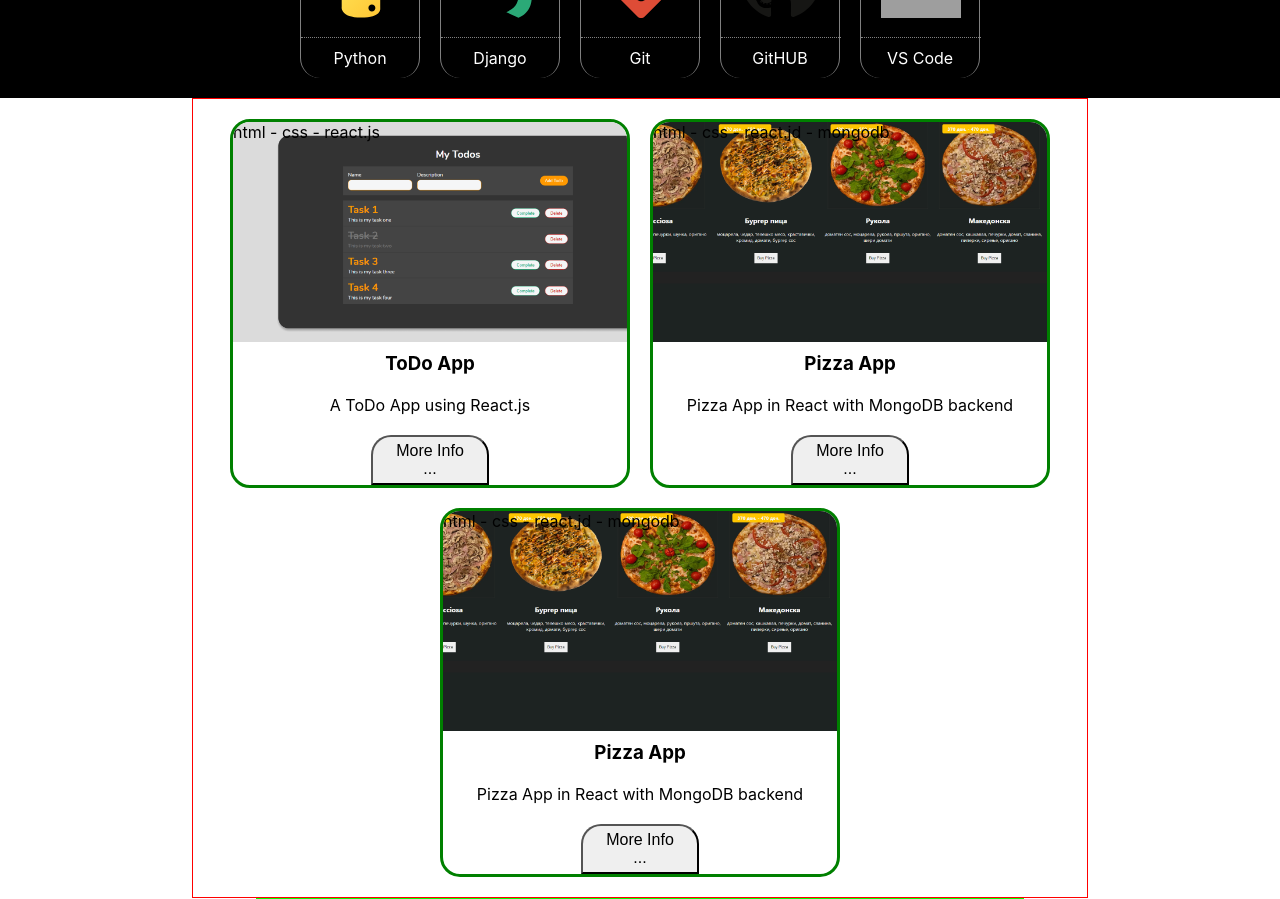
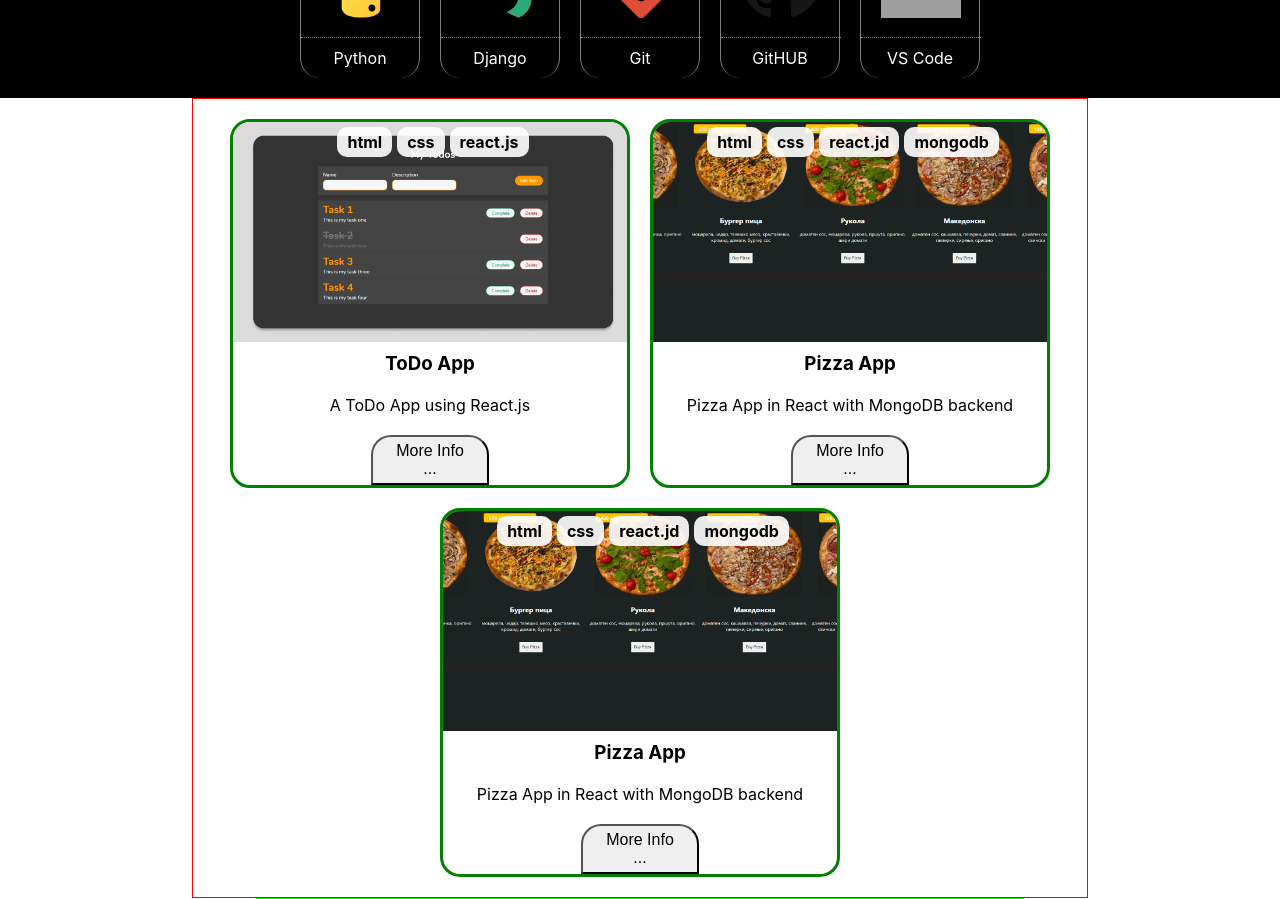
Before and after one commit to Kiril-Pavlov/portfolio-website, a React (Create React App) app: page / in a window 1280 px wide. Shown: the part 1920-2819 px from the top of the page. Built offline with nearby package versions, Linux system fonts and the light colour scheme; grey boxes are pictures that could not be loaded; a web font is replaced by a local one.

Commit message:
mapping and style to skills used in projects component

```diff
--- a/src/components/Projects.css
+++ b/src/components/Projects.css
@@ -22,7 +22,26 @@
 
 
 .skills-used{
-    width: 500px;
+    width: 400px;
+}
+
+.skills-used ul{
+    display: flex;
+    flex-direction: row;
+    align-items: center;
+    justify-content: center;
+    grid-gap: 5px;
+    padding: 5px;
+    list-style: none;
+}
+
+.skills-used-list-item{
+    background-color: rgba(255, 255, 255, 0.9);
+    text-align: center;
+    padding: 5px 10px;
+    border-radius: 10px;
+    color: black;
+    font-weight: 700;
 }
 
 .short-description{
--- a/src/components/Projects.js
+++ b/src/components/Projects.js
@@ -37,10 +37,20 @@ const Projects = () => {
                                 backgroundSize: "cover",
                                 backgroundPosition: "center",
                                 height: 220,
-                                width: 450
+                                width: 400
                             }
                             }>
-                            {item.skills.join(" - ")}
+                            <ul>
+                                {/* {item.skills.join(" - ")} */}
+                                {item.skills.map((item)=>{
+                                    return(
+                                        <li className='skills-used-list-item'>
+                                            {item}
+                                        </li>
+                                    )
+                                })}
+                            </ul>
+
                         </div>
                         <div className='short-description'>
                             <h3>{item.name}</h3>
```
